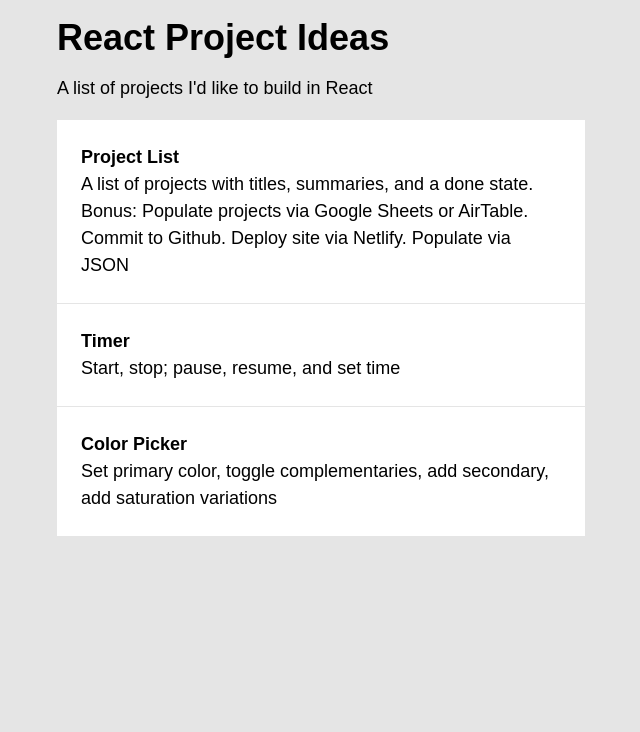
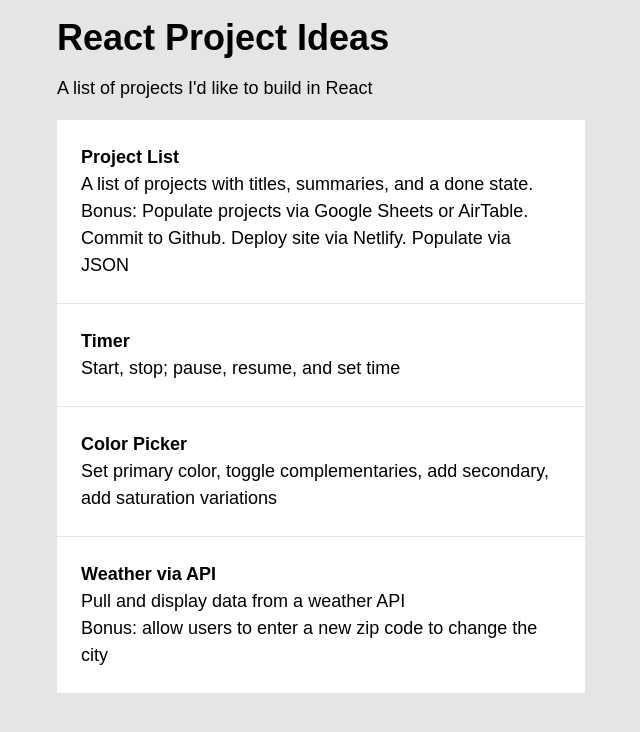
Before and after one commit to franciscohui/react-projects, a React (Create React App) app: page / in a window 1280 px wide. Shown: the top 732 px of the page, without its empty margins (343-983 px from the left). Built offline with nearby package versions, Linux system fonts and the light colour scheme.

Commit message:
Add weather API project idea

```diff
--- a/src/Projects.js
+++ b/src/Projects.js
@@ -18,12 +18,17 @@ const projectListData = [
     summary:
       "Set primary color, toggle complementaries, add secondary, add saturation variations",
     detail: ""
+  },
+  {
+    title: "Weather via API",
+    summary: "Pull and display data from a weather API",
+    detail: "Bonus: allow users to enter a new zip code to change the city"
   }
   // {
   //   title: "",
   //   summary: "",
   //   detail: ""
-  // }
+  // },
 ];
 
 export default function Projects() {
```
